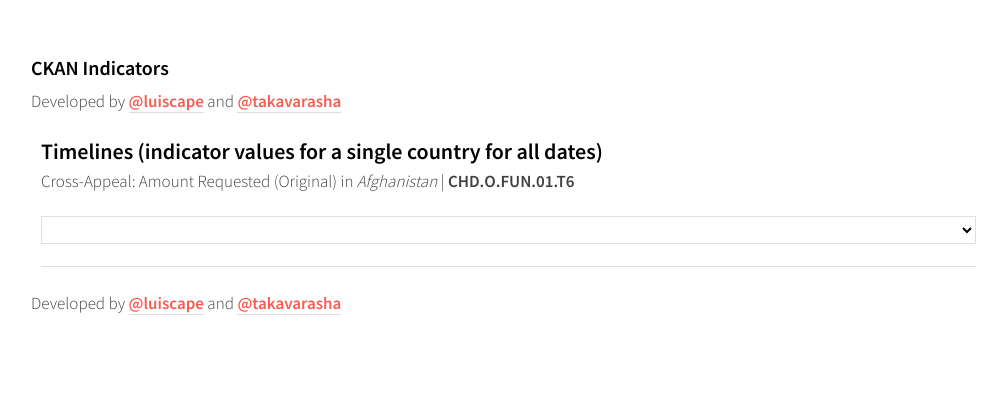
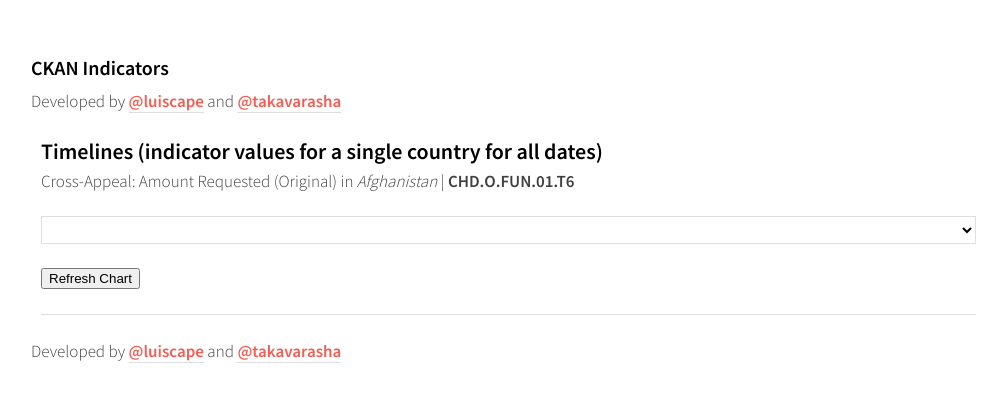
Before and after one commit to luiscape/hdx_management_dashboard, a plain HTML site: page http/index.html in a window 1280 px wide. Shown: the part 193-592 px from the top of the page, without its empty margins (79-1086 px from the left). Drawn offline with nearby package versions, Linux system fonts and the light colour scheme; files that its build step writes are made by us from their sources; no server answers; files whose address does not match are found by name.

Commit message:
Add Refresh button

```diff
--- a/http/index.html
+++ b/http/index.html
@@ -64,6 +64,7 @@
             		<form action="">
             			<select id="indicators_dropdown" name="indicators_dropdown">
 				</select>
+				<button type="button" onclick="refreshChart()">Refresh Chart</button>
             		</form>
             	</div>
             	<hr />
```
